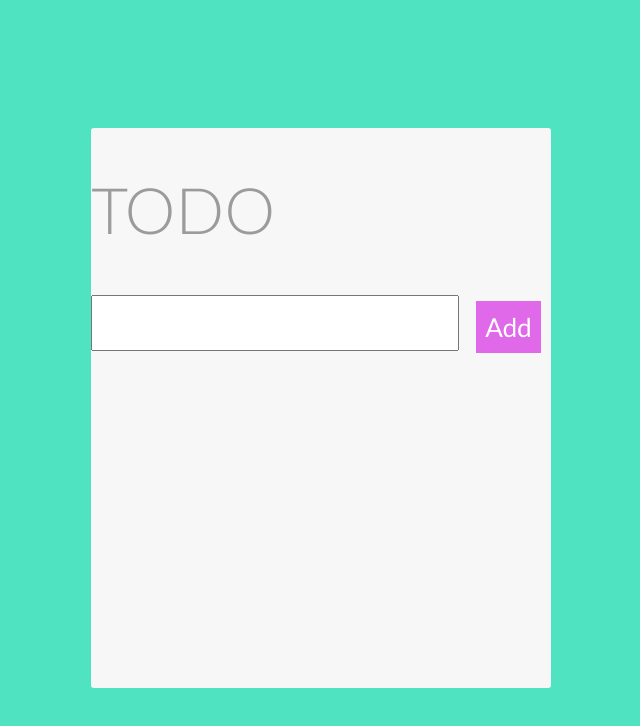
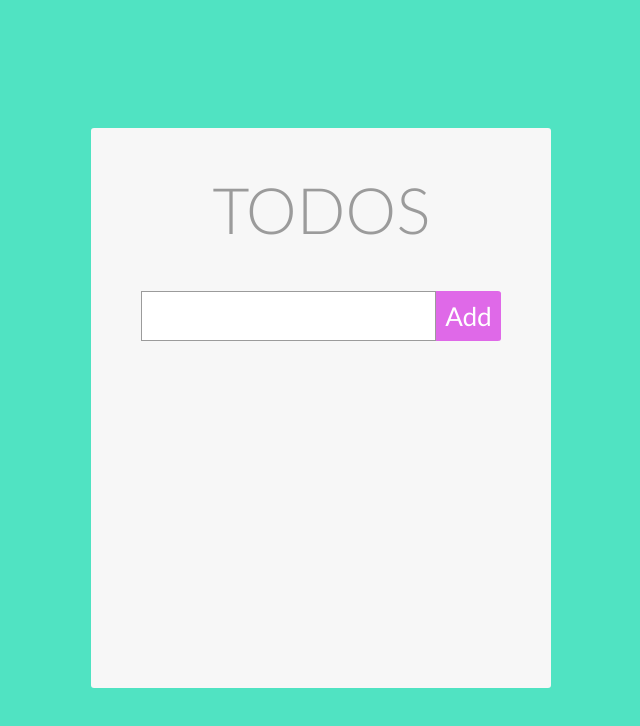
Before and after one commit to greenfox-zerda-lasers/tamasc, a plain HTML site: page Todo-JS/index.html in a window 1280 px wide. Shown: the whole page, without its empty margins (319-959 px from the left). Drawn offline with Linux system fonts and the light colour scheme.

Commit message:
start making js file

```diff
--- a/Todo-JS/index.html
+++ b/Todo-JS/index.html
@@ -8,12 +8,13 @@
    </head>
    <body>
       <div class="container">
-         <h1 class="heading">TODO</h1>
+         <h1 class="heading">TODOS</h1>
          <form class="todo-item">
             <input id="input-field" type="text" name="submit-item">
-            <input id="submit-button" type="submit" value="Add">
+            <input id="submit-button" type="button" value="Add">
          </form>
 
       </div>
+      <script src="main.js"></script>
    </body>
 </html>
--- /dev/null
+++ b/Todo-JS/main.js
@@ -0,0 +1,21 @@
+'use strict'
+
+document.querySelector('input[type=button]').addEventListener('click', function(){
+   Ajax.getTodos();
+});
+
+var Ajax = function() {
+
+};
+
+Ajax.prototype.getTodos = function() {
+  var xhr = new XMLHttpRequest();
+  xhr.open('GET', 'https://mysterious-dusk-8248.herokuapp.com/todos', true);
+  xhr.setRequestHeader('Content-Type', 'application/json');
+  xhr.send();
+  xhr.onreadystatechange = function(rsp) {
+    if (xhr.readyState === XMLHttpRequest.DONE){
+      console.log(JSON.parse(xhr.response));
+    }
+  };
+}
--- a/Todo-JS/style.css
+++ b/Todo-JS/style.css
@@ -8,7 +8,7 @@ body {
 
 .container {
    background-color: #f7f7f7;
-   height: 560px;
+   min-height: 560px;
    width: 460px;
    border-radius: 3px;
    display: flex;
@@ -17,26 +17,31 @@ body {
 }
 
 form {
-   position: relative;
-   display: inline-block;
+   display: flex;
+   flex-direction: row;
+   justify-content: center;
 }
 
 #submit-button {
-   position: absolute;
-   top: 10px;
-   right: 10px;
    border: none;
    background-color: #df69e8;
    color: #ffffff;
    font-family: 'Lato', sans-serif;
    font-size: 26px;
    width: 65px;
-   line-height: 50px;
+   height: 50px;
+   border-radius: 0 5% 5% 0;
+   box-sizing: border-box;
 }
 
 #input-field {
    height: 50px;
-   width: 360px;
+   width: 295px;
+   font-size: 32px;
+   padding: 3px;
+   color: #9b9b9b;
+   border: 1px solid #9b9b9b;
+   box-sizing: border-box;
 }
 
 .heading {
@@ -44,6 +49,7 @@ form {
     font-weight: 300;
     font-size: 64px;
     color: #9b9b9b;
+    text-align: center;
 }
 
 .todo-item {
@@ -52,3 +58,7 @@ form {
     line-height: 2.2;
     color: #cecece;
 }
+
+.completed {
+   color: #cecece;
+}
```
